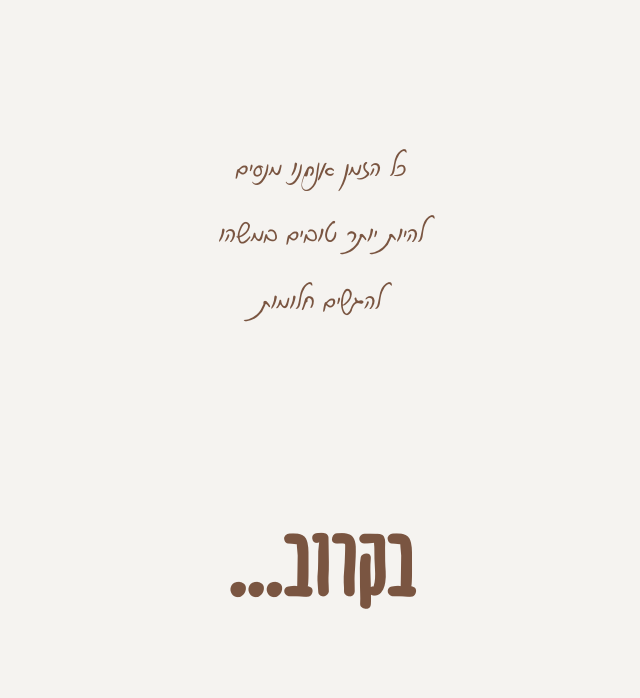
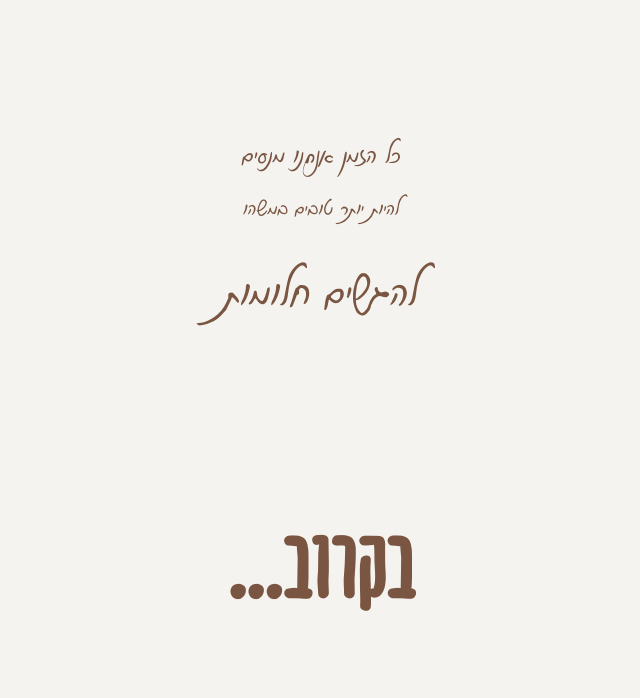
Before and after one commit to ofermarcianomusic-cell/ofermarcianomusic, a plain HTML site: page index.html in a window 1280 px wide. Shown: the top 698 px of the page, without its empty margins (319-959 px from the left). Drawn offline with Linux system fonts and the light colour scheme.

Commit message:
Vary quote line sizes and stagger text-reveal animation

```diff
--- a/index.html
+++ b/index.html
@@ -87,15 +87,29 @@
   .quote {
     font-family: 'OHYael', cursive;
     color: var(--headline-color);
-    font-size: clamp(1.6rem, 4.2vw, 2.6rem);
-    line-height: 1.6;
+    font-size: clamp(1.4rem, 3.6vw, 2.2rem);
+    line-height: 1.5;
     text-align: center;
-    max-width: 18ch;
+    max-width: 20ch;
     text-wrap: balance;
   }
 
   .quote span {
     display: block;
+  }
+
+  .quote span:nth-child(1) {
+    font-size: 1.1em;
+  }
+
+  .quote span:nth-child(2) {
+    font-size: 0.9em;
+    opacity: 0.75;
+  }
+
+  .quote span:nth-child(3) {
+    font-size: 1.9em;
+    margin-top: 0.15em;
   }
 
   .divider {
@@ -153,20 +167,33 @@
   }
 
   @media (prefers-reduced-motion: no-preference) {
-    body > * {
+    .logo,
+    .divider,
+    .soon,
+    .socials {
       animation: rise 0.9s ease both;
     }
+    .quote span {
+      animation: rise 0.7s ease both;
+    }
     .logo { animation-delay: 0s; }
-    .quote { animation-delay: 0.15s; }
-    .divider { animation-delay: 0.3s; }
-    .soon { animation-delay: 0.4s; }
-    .socials { animation-delay: 0.55s; }
+    .quote span:nth-child(1) { animation-delay: 0.15s; }
+    .quote span:nth-child(2) { animation-delay: 0.3s; }
+    .quote span:nth-child(3) { animation: riseBig 0.8s ease both; animation-delay: 0.45s; }
+    .divider { animation-delay: 0.65s; }
+    .soon { animation-delay: 0.75s; }
+    .socials { animation-delay: 0.9s; }
     .socials a { transition: opacity 0.15s ease, transform 0.15s ease; }
   }
 
   @keyframes rise {
     from { opacity: 0; transform: translateY(10px); }
     to { opacity: 1; transform: translateY(0); }
+  }
+
+  @keyframes riseBig {
+    from { opacity: 0; transform: translateY(14px) scale(0.92); }
+    to { opacity: 1; transform: translateY(0) scale(1); }
   }
 </style>
 </head>
```
